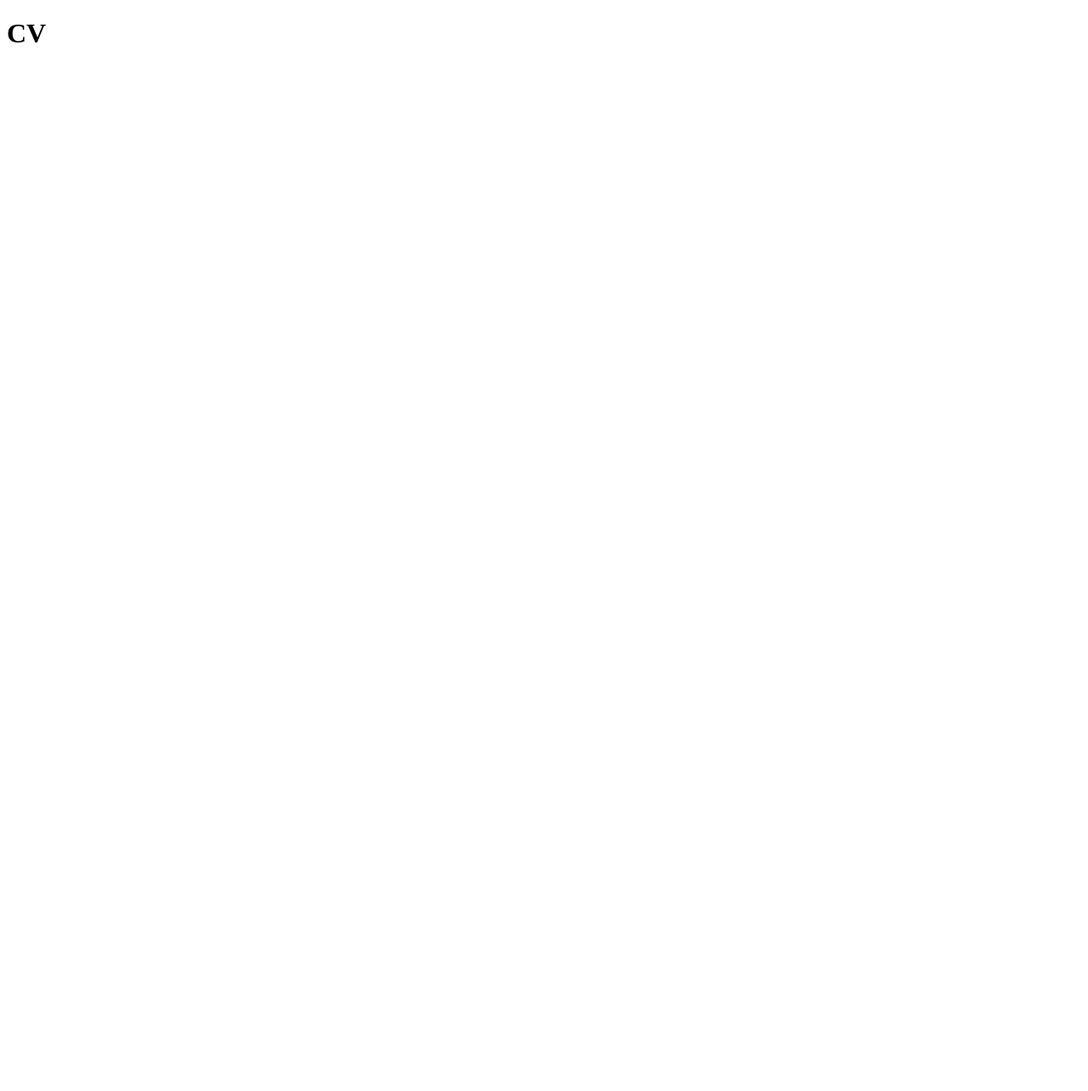
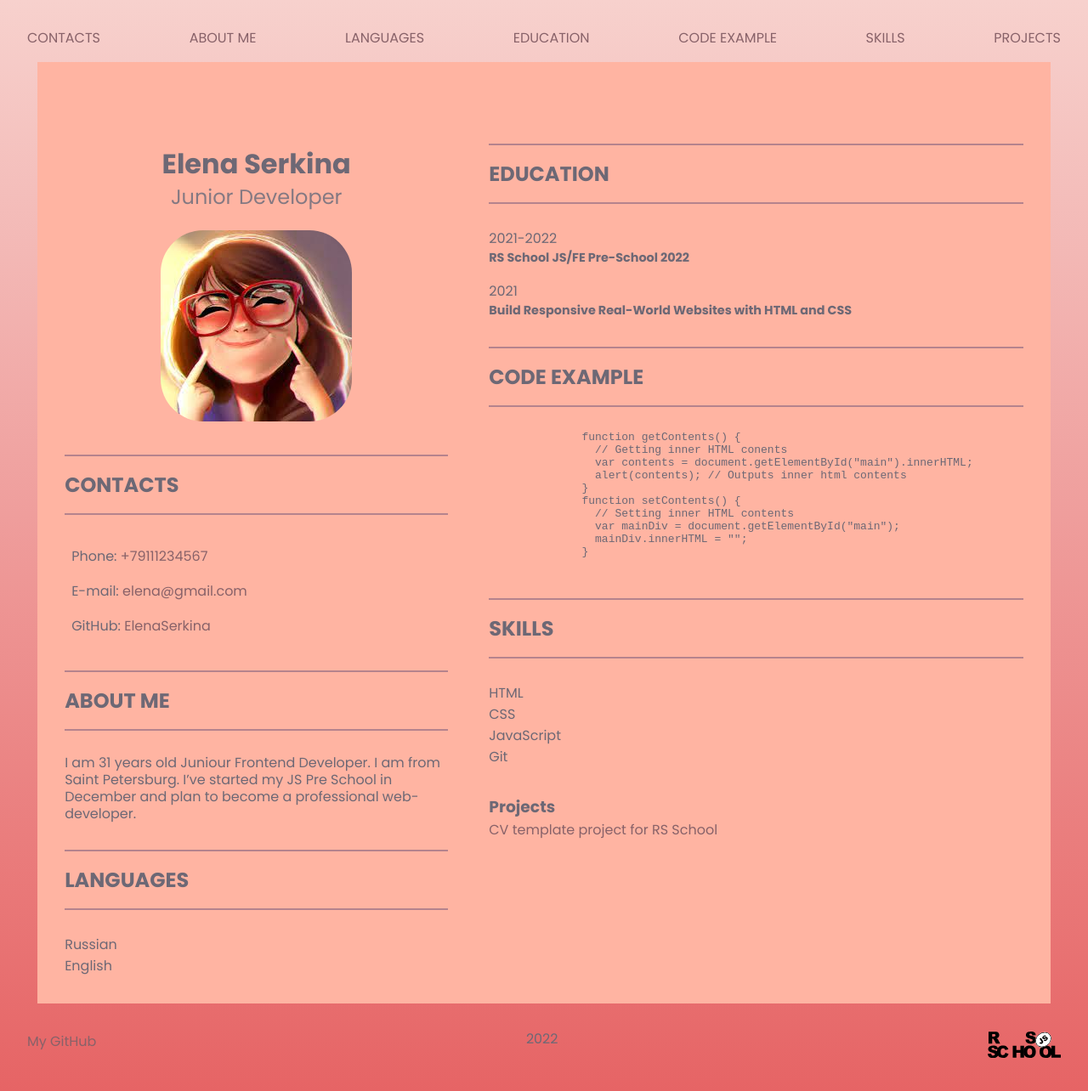
Before and after one commit to ElenaSerkina/rsschool-cv, a plain HTML site: page index.html in a window 1280 px wide. Shown: the whole page at 85% size. Before the commit the page ends 800 px from the top, so only its background shows below. Drawn offline with Linux system fonts and the light colour scheme.

Commit message:
feat: add page and css layout

```diff
--- a/index.html
+++ b/index.html
@@ -4,9 +4,125 @@
     <meta charset="UTF-8" />
     <meta http-equiv="X-UA-Compatible" content="IE=edge" />
     <meta name="viewport" content="width=device-width, initial-scale=1.0" />
-    <title>Document</title>
+    <link
+      href="https://fonts.googleapis.com/css2?family=Poppins:ital,wght@0,100;0,200;0,300;0,400;0,500;0,600;0,700;0,800;1,100;1,200;1,300;1,400;1,500;1,600;1,700&display=swap"
+      rel="stylesheet"
+    />
+    <link rel="stylesheet" href="style.css" />
+    <title>Elena Serkina CV</title>
   </head>
   <body>
-    <h1>CV</h1>
+    <header>
+      <nav class="menu">
+        <ul class="nav">
+          <li><a href="#contacts">Contacts</a></li>
+          <li><a href="#about-me">About Me</a></li>
+          <li><a href="#languages">Languages</a></li>
+          <li><a href="#education">Education</a></li>
+          <li><a href="#code-example">Code Example</a></li>
+          <li><a href="#skills">Skills</a></li>
+          <li><a href="#projects">Projects</a></li>
+        </ul>
+      </nav>
+    </header>
+    <main>
+      <div class="cv">
+        <div class="left-column">
+          <div class="introduction">
+            <h1>Elena Serkina</h1>
+            <p>Junior Developer</p>
+            <img src="img/avatar.jpg" alt="Avatar" />
+          </div>
+          <div class="contacts" id="contacts">
+            <h2>Contacts</h2>
+            <ul>
+              <li>Phone: <a href="tel:+79111234567">+79111234567</a></li>
+              <li>
+                E-mail: <a href="mailto:elena@gmail.com">elena@gmail.com</a>
+              </li>
+              <li>
+                GitHub:
+                <a href="https://github.com/ElenaSerkina">ElenaSerkina</a>
+              </li>
+            </ul>
+          </div>
+
+          <div class="about-me" id="about-me">
+            <h2>About Me</h2>
+            <p>
+              I am 31 years old Juniour Frontend Developer. I am from Saint
+              Petersburg. I’ve started my JS Pre School in December and plan to
+              become a professional web-developer.
+            </p>
+          </div>
+          <div class="languages" id="languages">
+            <h2>Languages</h2>
+            <ul>
+              <li>Russian</li>
+              <li>English</li>
+            </ul>
+          </div>
+        </div>
+        <div class="second-column">
+          <div class="education" id="education">
+            <h2>Education</h2>
+            <ul class="education-list">
+              <li>
+                <span>2021-2022</span>
+                <h4>RS School JS/FE Pre-School 2022</h4>
+              </li>
+              <li>
+                <span>2021</span>
+                <h4>Build Responsive Real-World Websites with HTML and CSS</h4>
+              </li>
+            </ul>
+          </div>
+          <div class="code-example" id="code-example">
+            <h2>Code example</h2>
+            <pre>
+              <code>function getContents() {
+                // Getting inner HTML conents
+                var contents = document.getElementById("main").innerHTML;
+                alert(contents); // Outputs inner html contents
+              }
+              function setContents() {
+                // Setting inner HTML contents
+                var mainDiv = document.getElementById("main");
+                mainDiv.innerHTML = "";
+              }	</code>
+            </pre>
+          </div>
+
+          <div class="skills" id="skills">
+            <h2>Skills</h2>
+            <ul>
+              <li>HTML</li>
+              <li>CSS</li>
+              <li>JavaScript</li>
+              <li>Git</li>
+            </ul>
+          </div>
+          <div class="projects" id="projects">
+            <h3>Projects</h3>
+            <a href="https://ElenaSerkina.github.io/rsschool-cv/"
+              >CV template project for RS School</a
+            >
+          </div>
+        </div>
+      </div>
+    </main>
+
+    <footer>
+      <div class="footer">
+        <a href="https://github.com/ElenaSerkina" target="_blank">My GitHub</a>
+        <p>2022</p>
+        <a href="https://rs.school/js/" target="_blank"
+          ><img
+            class="rss-logo"
+            src="img/rs_school_js.svg"
+            alt="RS School logo"
+        /></a>
+      </div>
+    </footer>
   </body>
 </html>
--- a/style.css
+++ b/style.css
@@ -3,3 +3,99 @@
   padding: 0;
   box-sizing: border-box;
 }
+
+html {
+  font-family: "Poppins", sans-serif;
+  color: #6d6875;
+}
+
+body {
+  padding: 2rem;
+  background: linear-gradient(#f7d1cd, #e66465);
+  /* background-color: #f7d1cd; */
+  /* background-color: #ffb4a2; */
+}
+
+h1 {
+  font-size: 2rem;
+}
+
+h2 {
+  font-size: 1.5rem;
+  text-transform: uppercase;
+  border-top: 2px solid #b5838d;
+  border-bottom: 2px solid #b5838d;
+  margin-bottom: 1.75rem;
+  padding: 1rem 0;
+}
+h4 {
+  font-size: 0.9rem;
+}
+
+p {
+  line-height: 1.25;
+}
+ul {
+  list-style: none;
+}
+a {
+  text-decoration: none;
+  color: #886269;
+}
+
+a:hover {
+  text-decoration: underline;
+  color: #52363c;
+}
+
+div {
+  margin-top: 2rem;
+}
+.nav {
+  display: flex;
+  justify-content: space-between;
+  margin-bottom: 1rem;
+}
+.menu li {
+  text-transform: uppercase;
+}
+.cv {
+  display: grid;
+  grid-template-columns: 40% 1fr;
+  grid-gap: 3rem;
+  padding: 2rem;
+  background-color: #ffb4a2;
+  max-width: 98%;
+  margin: auto;
+}
+
+.introduction {
+  text-align: center;
+}
+.introduction p {
+  font-size: 1.5rem;
+  margin-bottom: 1.5rem;
+  color: #857982;
+}
+
+.introduction img {
+  border-radius: 50px;
+  width: 225px;
+  height: 225px;
+}
+
+.education-list li:first-child {
+  margin-bottom: 1rem;
+}
+
+.contacts li {
+  text-align: left;
+  padding: 0.5rem;
+}
+.footer {
+  display: flex;
+  justify-content: space-between;
+}
+.rss-logo {
+  width: 86px;
+}
```
Also changed, not shown: img/avatar.jpg (added), img/rs_school_js.svg (added).
